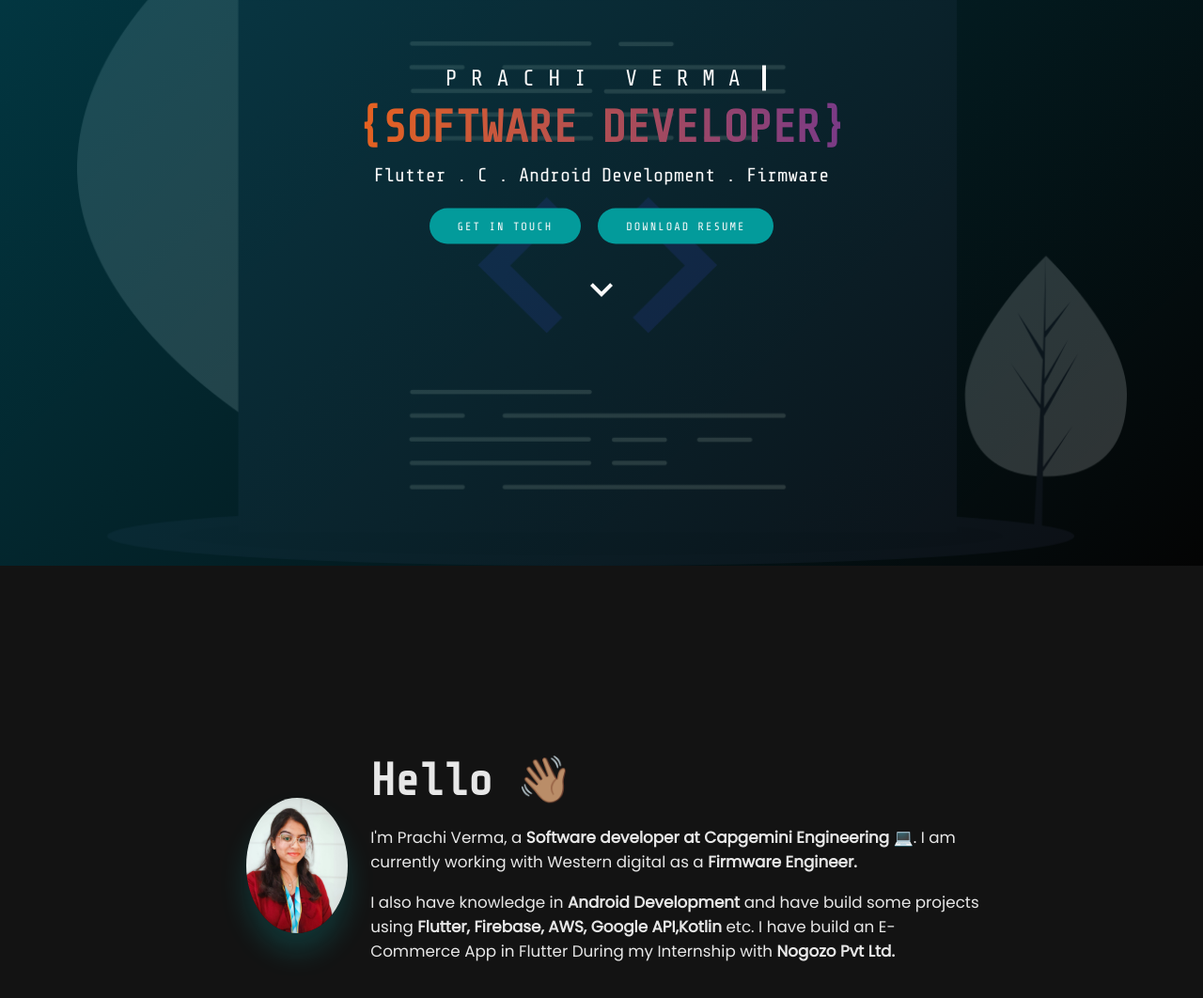
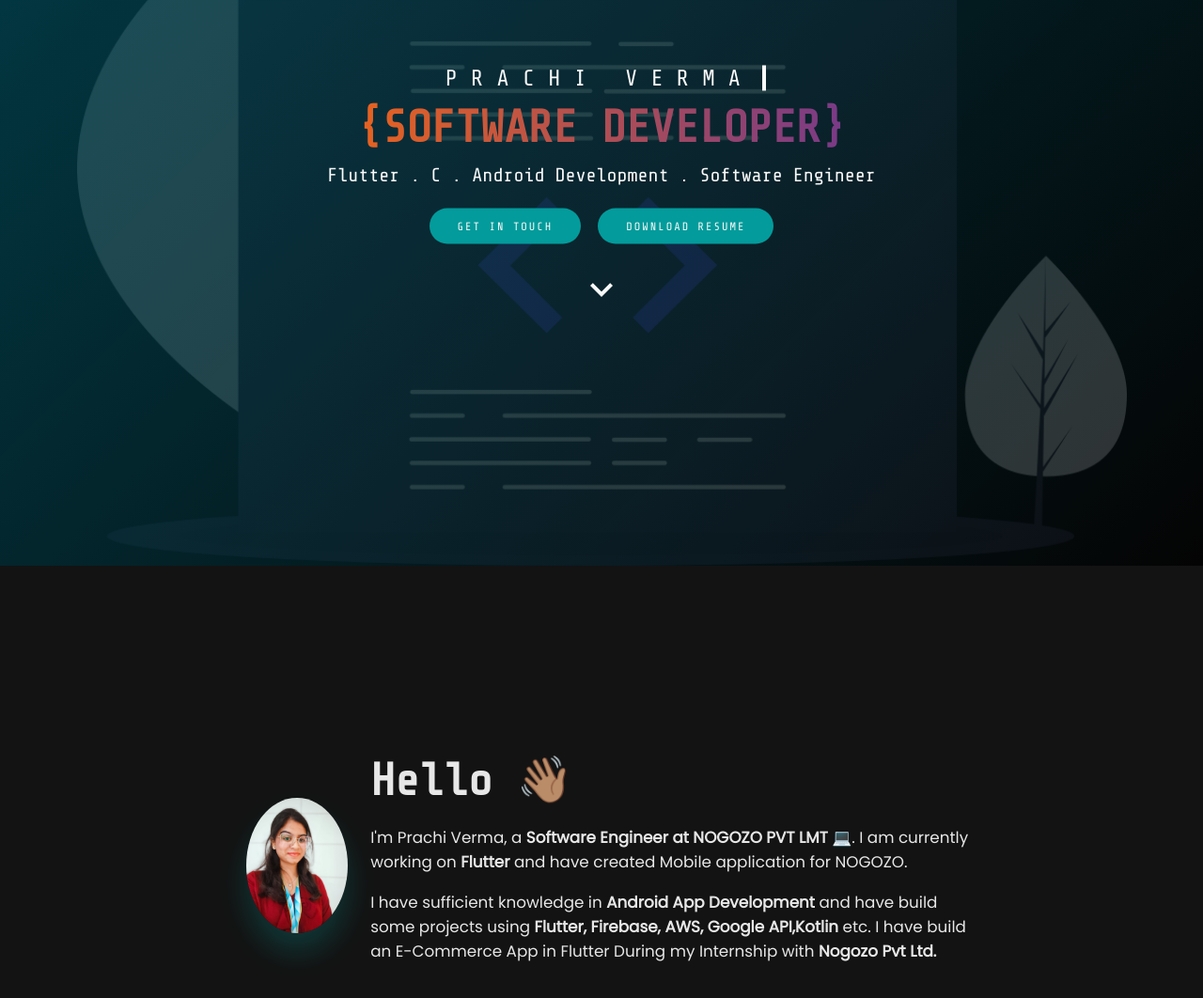
Before and after one commit to prachi-git99/prachi-git99.github.io, a plain HTML site: page portfolio/index.html in a window 1280 px wide. Shown: the part 198-1260 px from the top of the page at 94% size. Drawn offline with nearby package versions, Linux system fonts and the light colour scheme.

Commit message:
Update index.html

```diff
--- a/portfolio/index.html
+++ b/portfolio/index.html
@@ -69,7 +69,7 @@
             <h1>Prachi Verma</h1>
             <h3>{Software Developer}</h3>
             <p>
-              Flutter . C . Android Development . Firmware
+              Flutter . C . Android Development . Software Engineer
             </p>
             <div class="intro-btn">
               <div class="cta">
@@ -106,11 +106,11 @@
           <div class="about-text-box">
             <h2>Hello 👋🏽</h2>
             <p>
-              I'm Prachi Verma, a<strong> Software developer at Capgemini Engineering </strong> 💻.
-              I am currently working with Western digital as a <strong>Firmware Engineer.</strong>
+              I'm Prachi Verma, a<strong> Software Engineer at NOGOZO PVT LMT </strong> 💻.
+              I am currently working on <strong>Flutter</strong> and have created Mobile application for NOGOZO.
             </p>
             <p>
-              I also have knowledge in <strong>Android Development</strong> and have build some projects using<strong> Flutter, Firebase, AWS, Google API,Kotlin </strong> etc.
+              I have sufficient knowledge in <strong>Android App Development</strong> and have build some projects using<strong> Flutter, Firebase, AWS, Google API,Kotlin </strong> etc.
 			  I have build an E-Commerce App in Flutter During my Internship with <strong>Nogozo Pvt Ltd.</strong>
             </p>
 
```
